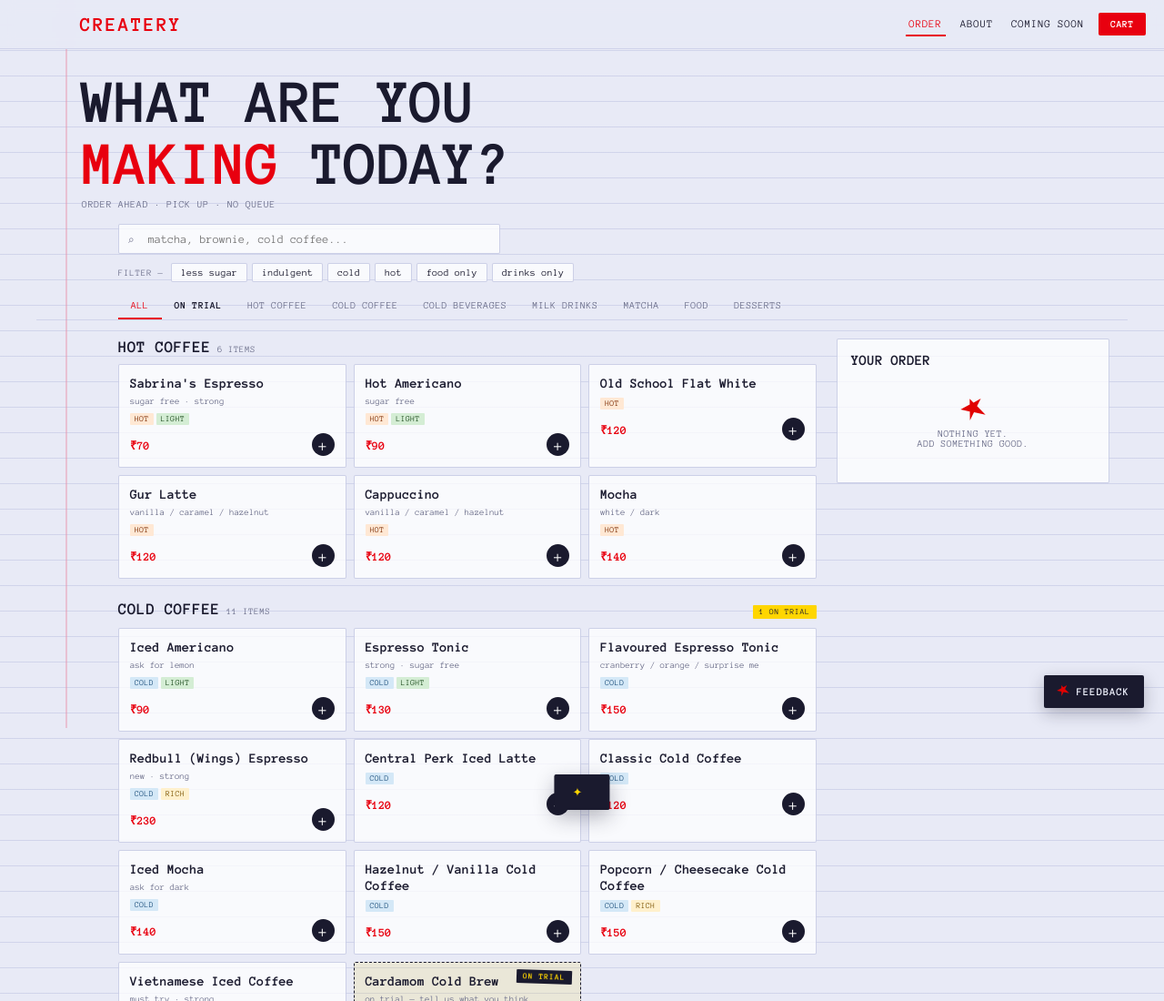
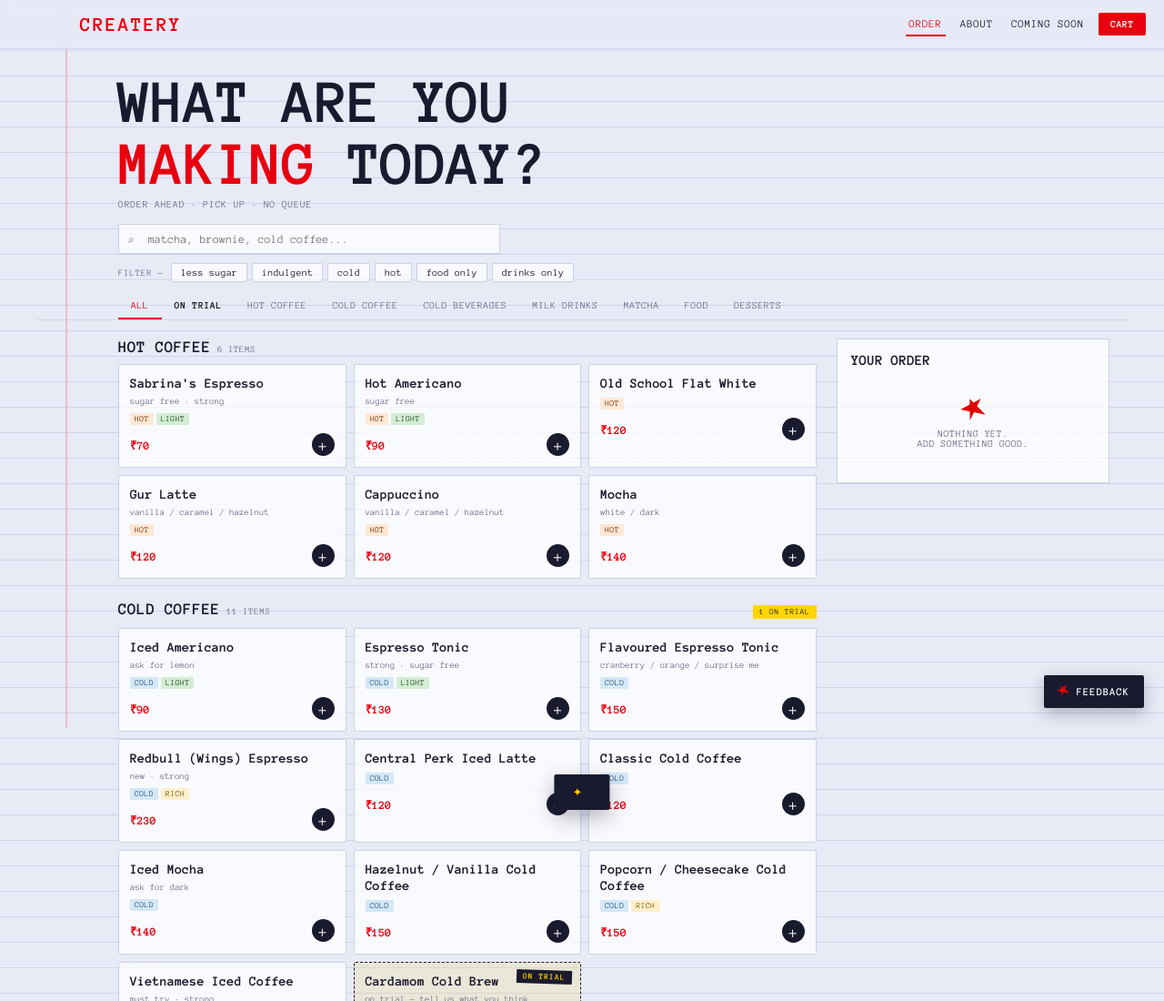
Before and after one commit to hemank9/CreateryDemo, a website: page index.html in a window 1280 px wide. Shown: the top 1100 px of the page at 91% size. Drawn offline with Linux system fonts and the light colour scheme.

Commit message:
Update index.html
solved the alignment issue

```diff
--- a/index.html
+++ b/index.html
@@ -54,7 +54,7 @@ nav{position:sticky;top:0;z-index:200;background:rgba(232,234,246,0.96);backdrop
 .page{animation:fadeUp .3s ease both;}
 
 /* ORDER PAGE */
-.hero{padding:24px 20px 0 90px;max-width:1200px;}
+.hero{padding:24px 20px 0 90px;max-width:1200px;margin:0 auto;}
 .hero-title{font-size:clamp(38px,5.5vw,68px);font-weight:700;color:var(--ink);line-height:1.0;letter-spacing:-1px;text-transform:uppercase;}
 .hero-title .accent{color:var(--red);}
 .hero-sub{font-size:11px;color:var(--muted);margin-top:5px;letter-spacing:.06em;text-transform:uppercase;}
```
